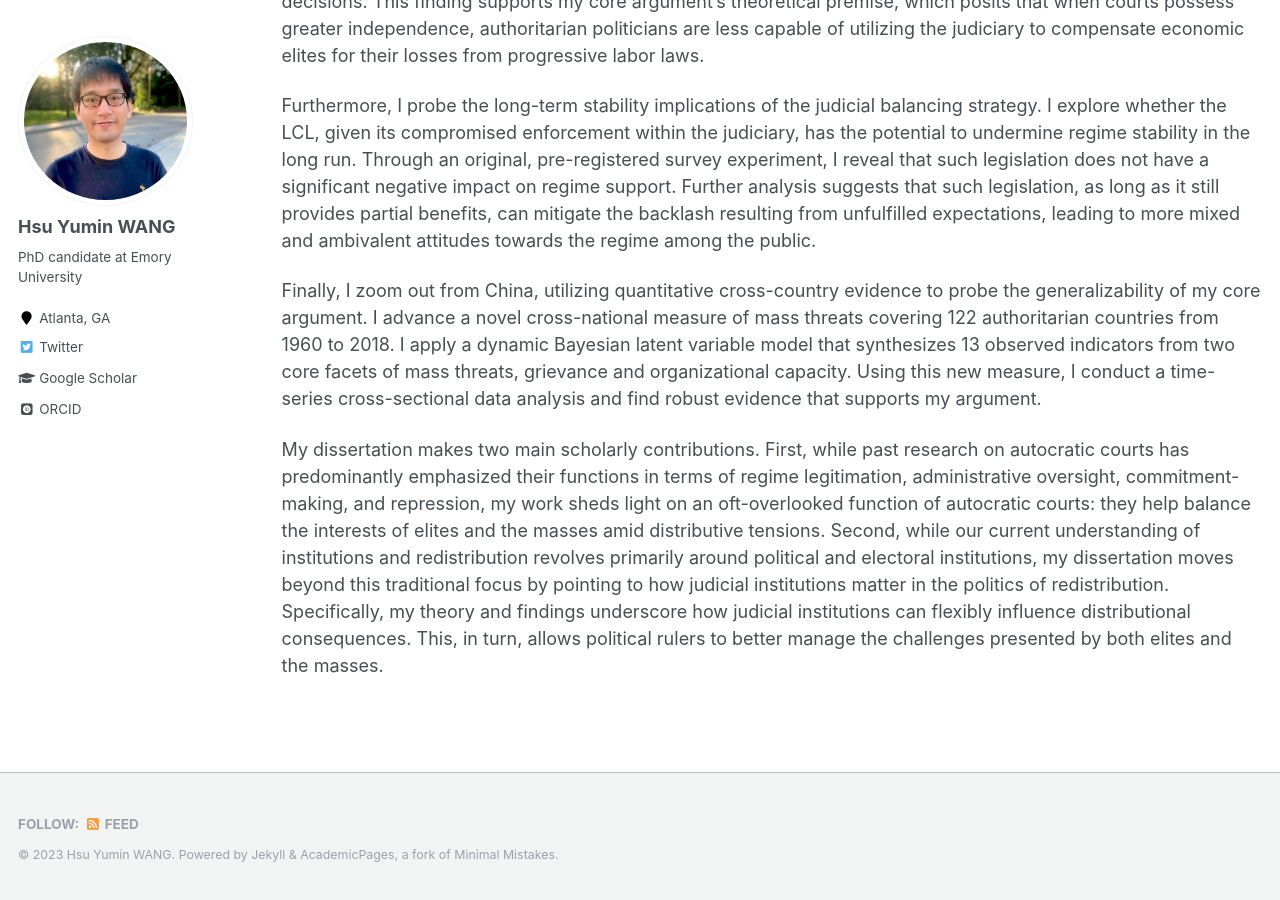
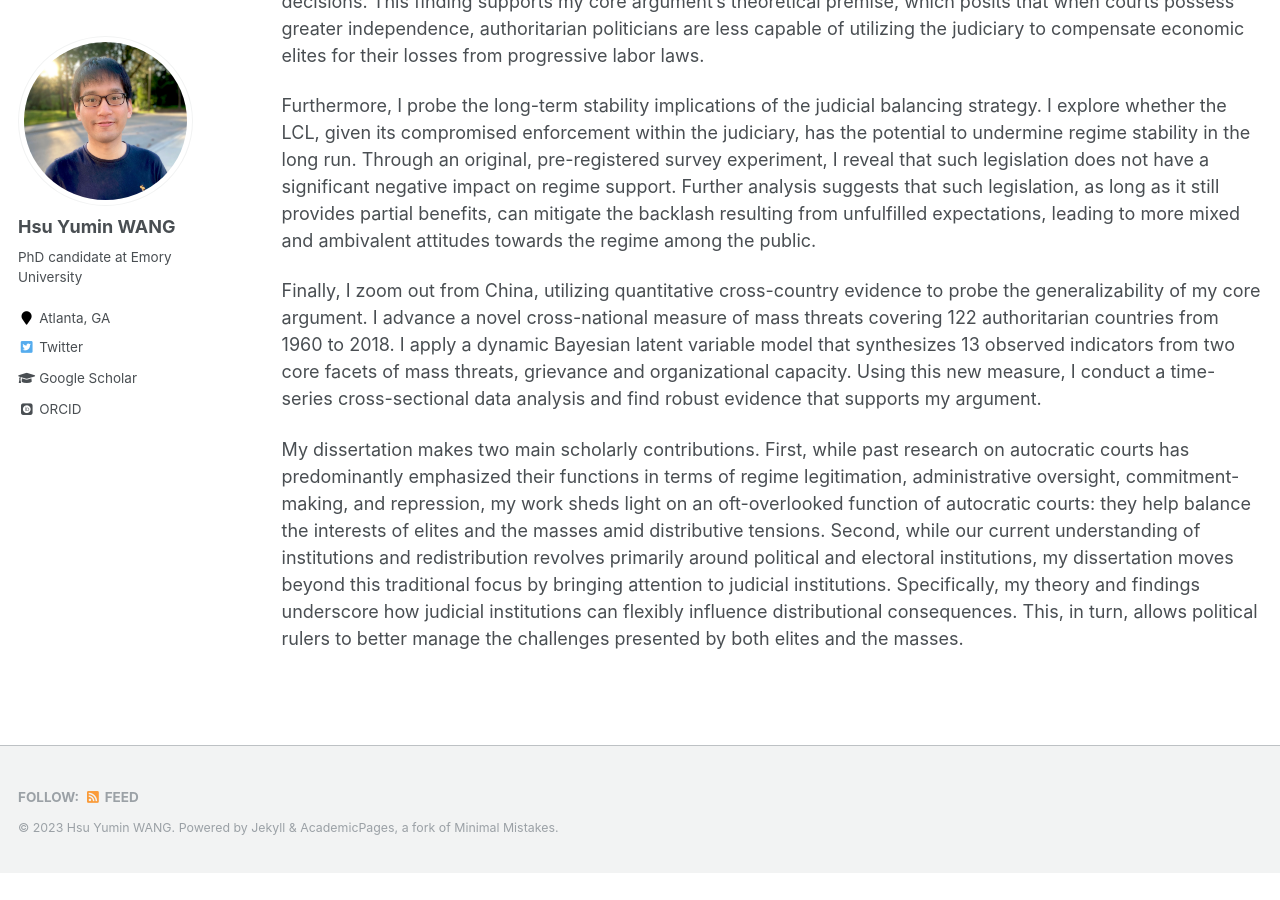
Before and after one commit to hsuyumin/hsuyumin.github.io, a Jekyll site: the page built from _pages/dissertation.md, in a window 1280 px wide and 900 px high, scrolled down 1071 px. Built offline with Jekyll 4.4.1, drawn with Linux system fonts in a browser that asks for light colours; some web fonts are replaced; after the commit the page ends 1944 px from its top, so only the background shows below that.

Commit message:
Update dissertation.md

```diff
--- a/_pages/dissertation.md
+++ b/_pages/dissertation.md
@@ -24,4 +24,4 @@ Furthermore, I probe the long-term stability implications of the judicial balanc
 
 Finally, I zoom out from China, utilizing quantitative cross-country evidence to probe the generalizability of my core argument. I advance a novel cross-national measure of mass threats covering 122 authoritarian countries from 1960 to 2018. I apply a dynamic Bayesian latent variable model that synthesizes 13 observed indicators from two core facets of mass threats, grievance and organizational capacity. Using this new measure, I conduct a time-series cross-sectional data analysis and find robust evidence that supports my argument.
 
-My dissertation makes two main scholarly contributions. First, while past research on autocratic courts has predominantly emphasized their functions in terms of regime legitimation, administrative oversight, commitment-making, and repression, my work sheds light on an oft-overlooked function of autocratic courts: they help balance the interests of elites and the masses amid distributive tensions. Second, while our current understanding of institutions and redistribution revolves primarily around political and electoral institutions, my dissertation moves beyond this traditional focus by pointing to how judicial institutions matter in the politics of redistribution. Specifically, my theory and findings underscore how judicial institutions can flexibly influence distributional consequences. This, in turn, allows political rulers to better manage the challenges presented by both elites and the masses.
+My dissertation makes two main scholarly contributions. First, while past research on autocratic courts has predominantly emphasized their functions in terms of regime legitimation, administrative oversight, commitment-making, and repression, my work sheds light on an oft-overlooked function of autocratic courts: they help balance the interests of elites and the masses amid distributive tensions. Second, while our current understanding of institutions and redistribution revolves primarily around political and electoral institutions, my dissertation moves beyond this traditional focus by bringing attention to judicial institutions. Specifically, my theory and findings underscore how judicial institutions can flexibly influence distributional consequences. This, in turn, allows political rulers to better manage the challenges presented by both elites and the masses.
```
